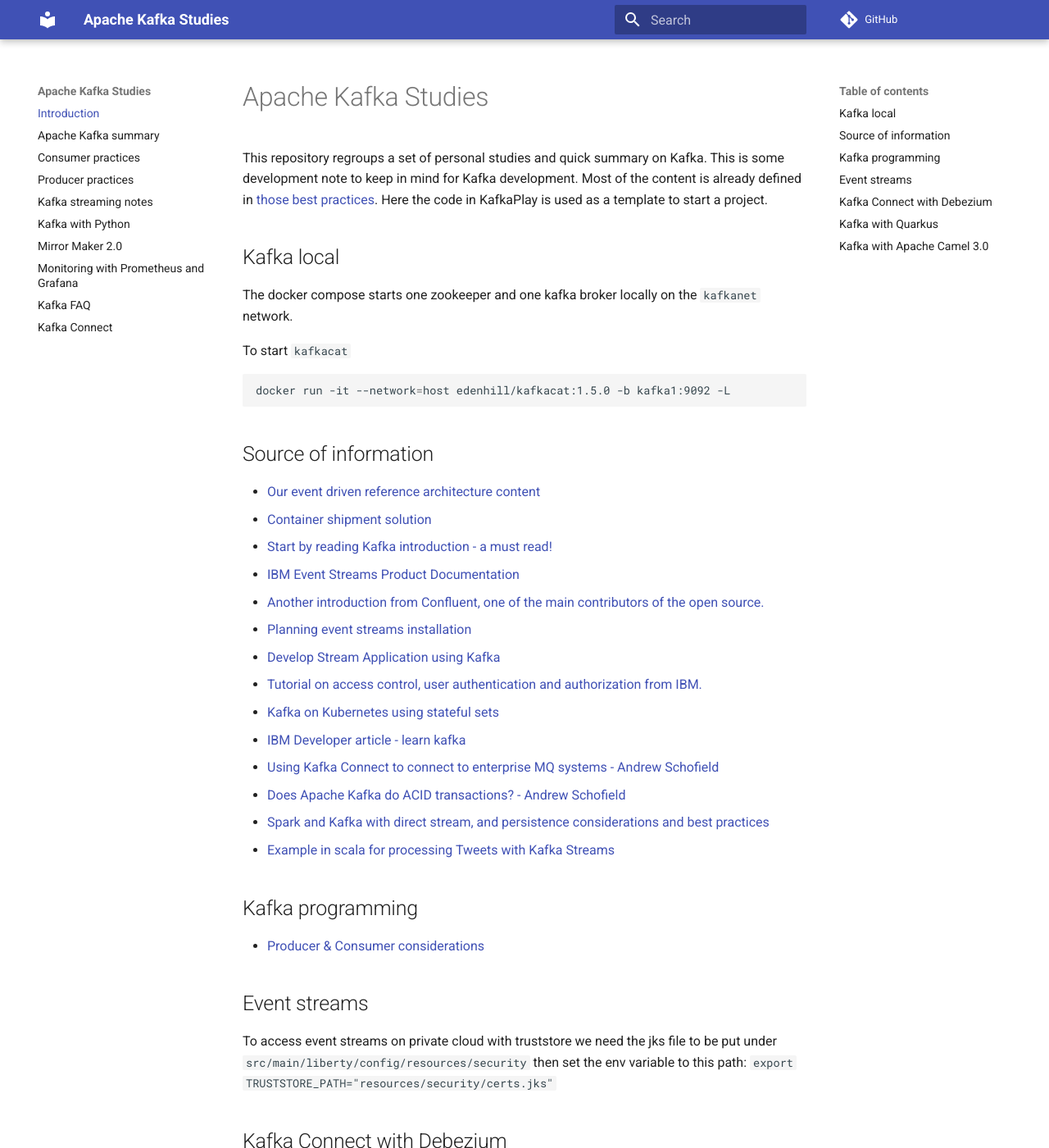
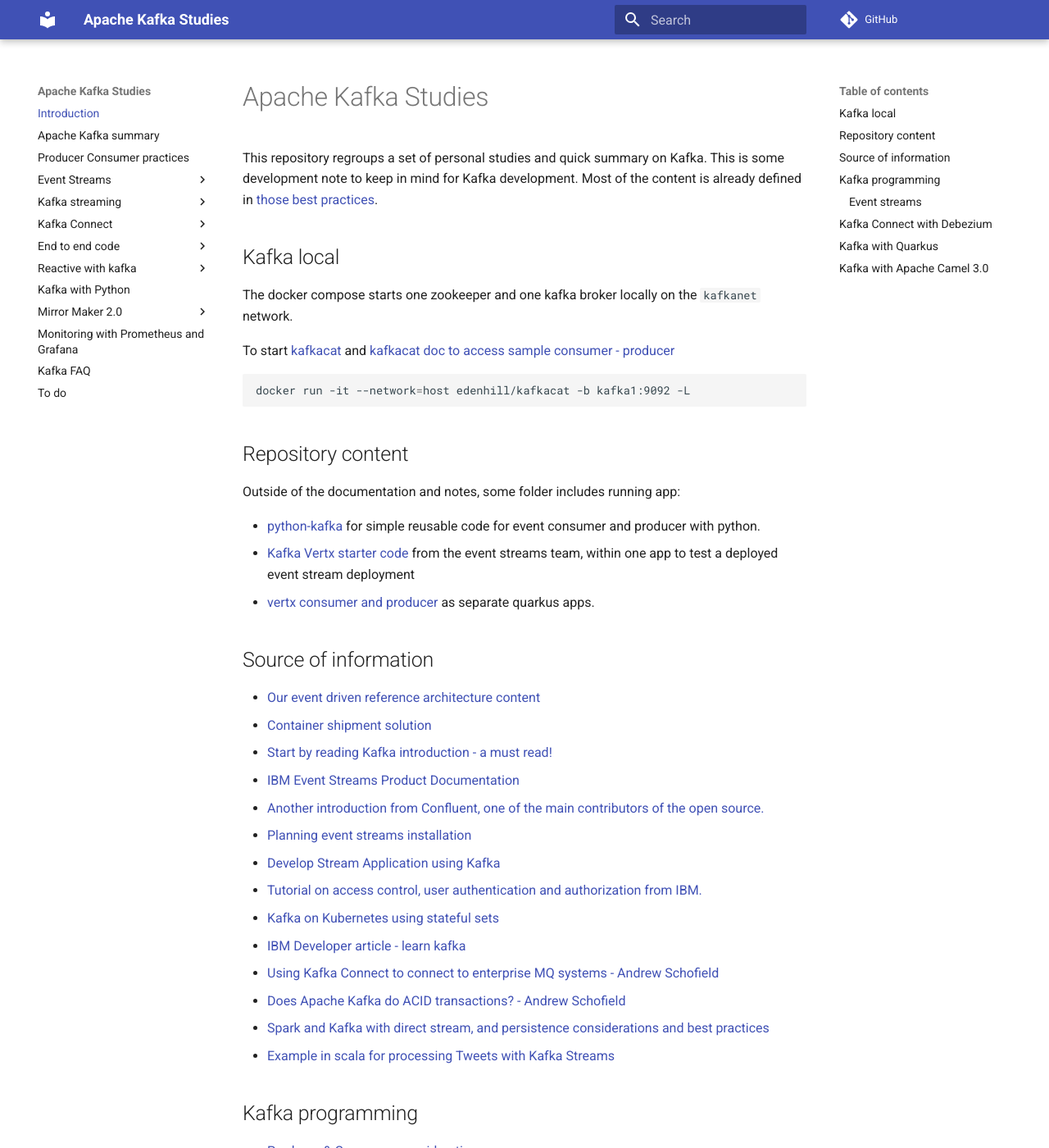
Before and after one commit to jbcodeforce/kafka-studies, an MkDocs documentation site: the page built from docs/index.md, in a window 1280 px wide and 1400 px high. Shown: the whole window at 82% size. Built offline with MkDocs 1.6.1 and Material for MkDocs 9.7.7, drawn with Linux system fonts in a browser that asks for light colours; comment, search, counter and statistics services are not loaded; some of the changed text lies outside the part shown.

Commit message:
update links

````diff
--- a/docs/index.md
+++ b/docs/index.md
@@ -1,16 +1,26 @@
 # Apache Kafka Studies
 
-This repository regroups a set of personal studies and quick summary on Kafka. This is some development note to keep in mind for Kafka development. Most of the content is already defined in [those best practices](https://ibm-cloud-architecture.github.io/refarch-eda/kafka/readme/). Here the code in KafkaPlay is used as a template to start a project.
+This repository regroups a set of personal studies and quick summary on Kafka. This is some development note to keep in mind for Kafka development. Most of the content is already defined in [those best practices](https://ibm-cloud-architecture.github.io/refarch-eda/technology/kafka-overview/).
 
 ## Kafka local
 
 The docker compose starts one zookeeper and one kafka broker locally on the `kafkanet` network.
 
-To start `kafkacat`
+To start [kafkacat](https://hub.docker.com/r/edenhill/kafkacat) and [kafkacat doc to access sample consumer - producer](https://github.com/edenhill/kafkacat#examples)
 
 ```shell
-docker run -it --network=host edenhill/kafkacat:1.5.0 -b kafka1:9092 -L
+docker run -it --network=host edenhill/kafkacat -b kafka1:9092 -L
+
 ```
+
+## Repository content
+
+Outside of the documentation and notes, some folder includes running app:
+
+* [python-kafka](https://github.com/jbcodeforce/kafka-studies/tree/master/python-kafka) for simple reusable code for event consumer and producer with python.
+* [Kafka Vertx starter code](https://github.com/jbcodeforce/kafka-studies/tree/master/kafka-java-vertx-starter-1.0.0) from the event streams team, within one app to test a deployed event stream deployment
+* [vertx consumer and producer](https://github.com/jbcodeforce/kafka-studies/tree/master/vertx-kafka) as separate quarkus apps.
+
 
 ## Source of information
 
@@ -34,8 +44,9 @@
 ## Kafka programming
 
 * [Producer & Consumer considerations](https://ibm-cloud-architecture.github.io/refarch-eda/technology/kafka-producers-consumers/)
+* [Multithreading consumer study note from confluent]()
 
-## Event streams
+### Event streams
 
 To access event streams on private cloud with truststore we need the jks file to be put under `src/main/liberty/config/resources/security` then set the env variable to this path: `export TRUSTSTORE_PATH="resources/security/certs.jks"`
 
--- a/mkdocs.yml
+++ b/mkdocs.yml
@@ -2,15 +2,36 @@
 repo_url: https://github.com/jbcodeforce/kafka-studies.git
 nav:
   - Introduction: index.md
-  - Apache Kafka summary: https://ibm-cloud-architecture.github.io/refarch-eda/kafka/readme
-  - Consumer practices: https://ibm-cloud-architecture.github.io/refarch-eda/kafka/consumers
-  - Producer practices: https://ibm-cloud-architecture.github.io/refarch-eda/kafka/producers
-  - Kafka streaming notes: kstreams.md
+  - Apache Kafka summary: https://ibm-cloud-architecture.github.io/refarch-eda/technology/kafka-overview/
+  - Producer Consumer practices: https://ibm-cloud-architecture.github.io/refarch-eda/technology/kafka-producers-consumers/
+  - Event Streams:
+    - Product documentation: https://ibm.github.io/event-streams/about/overview/
+    - Github ibm messaging: https://github.com/ibm-messaging
+    - Vertx kafka starter app: https://github.com/ibm-messaging/kafka-java-vertx-starter
+    - Event streams: https://github.com/ibm-messaging/event-streams-samples
+  - Kafka streaming:
+    - EDA kstreams note: https://ibm-cloud-architecture.github.io/refarch-eda/technology/kafka-streams/
+    - My notes: kstreams.md
+    - My kstream samples: https://github.com/jbcodeforce/kafka-streams-samples
+    - Item aggregator: https://github.com/jbcodeforce/eda-kconnect-lab/tree/master/item-aggregator
+  - Kafka Connect:
+    - Summary: https://ibm-cloud-architecture.github.io/refarch-eda/technology/kafka-connect
+    - MQ Labs: https://ibm-cloud-architecture.github.io/refarch-eda/use-cases/connect-mq/
+    - RabbitMQ Lab: https://ibm-cloud-architecture.github.io/refarch-eda/use-cases/connect-rabbitmq/
+    - Lab repo: https://github.com/jbcodeforce/eda-kconnect-lab
+  - End to end code:
+      - KC container: https://ibm-cloud-architecture.github.io/refarch-kc/
+      - Inventory: https://github.com/jbcodeforce/eda-kconnect-lab
+  - Reactive with kafka:
+    - reactive messaging with microprofile: https://developer.ibm.com/technologies/java/articles/develop-reactive-microservices-with-microprofile/
   - Kafka with Python: python.md
-  - Mirror Maker 2.0: https://jbcodeforce.github.io/kp-data-replication
+  - Mirror Maker 2.0:
+    - EDA note: https://ibm-cloud-architecture.github.io/refarch-eda/technology/kafka-mirrormaker/
+    - Labs: https://ibm-cloud-architecture.github.io/refarch-eda/use-cases/kafka-mm2/
   - Monitoring with Prometheus and Grafana: https://jbcodeforce.github.io/kp-data-replication/monitoring
-  - Kafka FAQ: https://ibm-cloud-architecture.github.io/refarch-eda/kafka/FAQ
-  - Kafka Connect: https://ibm-cloud-architecture.github.io/refarch-eda/kafka/connect
+  - Kafka FAQ: FAQ.md
+  - To do: todo.md
+
 theme:
   name: material
 extra_css: ["extra.css"]
````
Also changed, not shown: docker-compose.yml (+20 -18 lines), docs/FAQ.md (added, +67 -0 lines), docs/kstreams.md (+2 -0 lines), docs/myFAQ.md (deleted, +0 -4 lines), docs/todo.md (added, +18 -0 lines).
